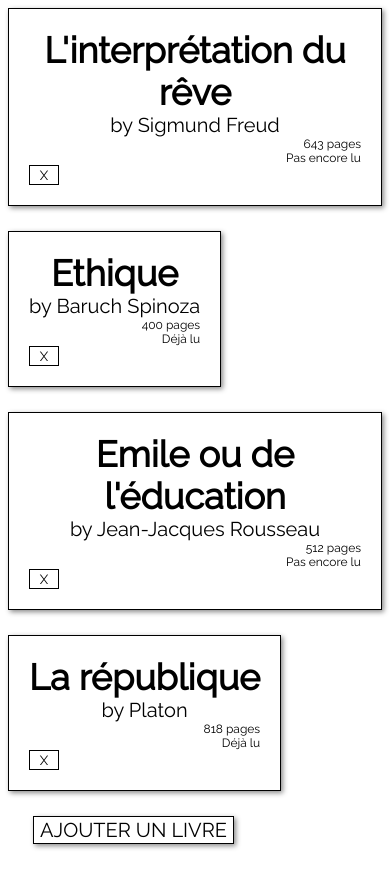
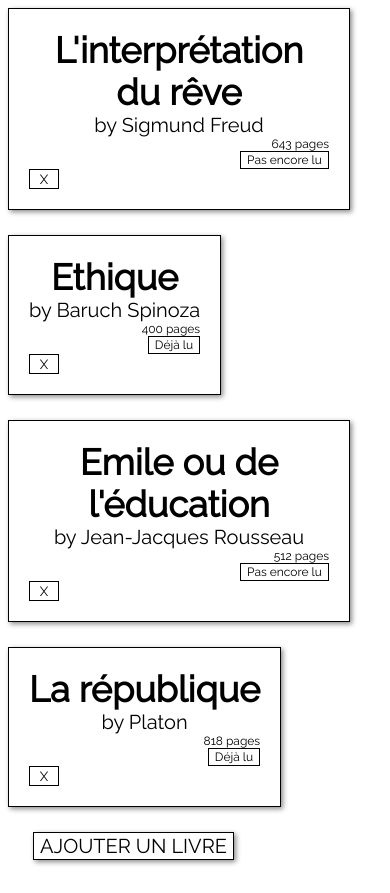
Before and after one commit to majunon/library, a plain HTML site: page index.html in a window 390 px wide. Drawn offline with Linux system fonts and the light colour scheme.

Commit message:
add localStorage for myLibrary

```diff
--- a/script.js
+++ b/script.js
@@ -1,4 +1,17 @@
 let myLibrary = []; //My book library
+// if the local storage has been used...
+if(localStorage.length){
+  myLibrary = localStorage.getItem('myLibrary'); // charge the library from the local storage
+  myLibrary = JSON.parse(myLibrary);
+}
+else{
+  // Add some books exemples
+  addBookToLibrary("L'interprétation du rêve", 'Sigmund Freud', 643, false);
+  addBookToLibrary('Ethique', 'Baruch Spinoza', 400, true);
+  addBookToLibrary("Emile ou de l'éducation", 'Jean-Jacques Rousseau', 512, false);
+  addBookToLibrary('La république', 'Platon', 818, true);
+}
+
 // The cards container
 const wrap = document.querySelector('.cards-container');
 // Add book button
@@ -20,6 +33,9 @@ function Book(id, title, author, nbOfPages, alreadyRead) {
   this.author = author;
   this.nbOfPages = nbOfPages;
   this.alreadyRead = alreadyRead;
+  this.toggleReadStatus = function(){
+    this.alreadyRead=!this.alreadyRead;
+  }
 }
 
 // A function to add a book in the library
@@ -29,6 +45,7 @@ function addBookToLibrary(title, author, nbOfPages, alreadyRead) {
     index++;
   }
   myLibrary.push(new Book(index,title, author, nbOfPages, alreadyRead));
+  localStorage.setItem('myLibrary',JSON.stringify(myLibrary));
 }
 
 // A function to remove a book from the library
@@ -36,12 +53,6 @@ function removeBook(id){
   myLibrary=myLibrary.filter(item => item.id != id);
   displayBooks();
 }
-
-// Some books exemples
-addBookToLibrary("L'interprétation du rêve", 'Sigmund Freud', 643, false);
-addBookToLibrary('Ethique', 'Baruch Spinoza', 400, true);
-addBookToLibrary("Emile ou de l'éducation", 'Jean-Jacques Rousseau', 512, false);
-addBookToLibrary('La république', 'Platon', 818, true);
 
 // Function to displayBooks
 function displayBooks() {
@@ -55,7 +66,7 @@ function displayBooks() {
     let title = document.createElement('div');
     let author = document.createElement('div');
     let pages = document.createElement('div');
-    let read = document.createElement('div');
+    let read = document.createElement('button');
     let suppr = document.createElement('button');
 
     title.innerText = myLibrary[i].title;
@@ -67,6 +78,10 @@ function displayBooks() {
     else{
       read.innerText = "Pas encore lu";
     }
+    read.addEventListener('click',event => {
+      myLibrary[i].toggleReadStatus();
+      displayBooks();
+    });
     suppr.innerText = "X";
 
     card.classList.add("card");
--- a/style.css
+++ b/style.css
@@ -1,5 +1,4 @@
 @import url('https://fonts.googleapis.com/css2?family=Raleway&display=swap');
-
 * {
   font-family: 'Raleway', sans-serif;
 }
@@ -17,6 +16,8 @@
   display: flex;
   flex-direction: column;
   text-align: center;
+  max-width: 300px;
+  justify-content: space-between;
 }
 
 .title {
@@ -34,43 +35,51 @@
   align-self: end;
 }
 
-.addBook{
+.read {
+  background-color: white;
+  border: solid black 1px;
+}
+
+.addBook {
   background-color: white;
   border: solid black 1px;
   box-shadow: 2px 2px 5px 0px rgba(0, 0, 0, 0.46);
-  margin : 25px;
-  font-size: 20px;;
+  margin: 25px;
+  font-size: 20px;
+  ;
 }
 
-.formAddBook{
+.formAddBook {
   display: flex;
   flex-direction: column;
-  gap:10px;
-  width:250px;
+  gap: 10px;
+  width: 250px;
   position: absolute;
-  left:50%;
+  left: 50%;
   bottom: 50%;
-  transform: translate(-50%,0);
+  transform: translate(-50%, 0);
   margin: auto;
   padding: 20px;
   border: solid black 1px;
   box-shadow: 2px 2px 5px 0px rgba(0, 0, 0, 0.46);
   background-color: white;
-  visibility:hidden;
+  visibility: hidden;
   font-size: 25px;
   font-weight: 700;
 }
 
-#form-checkbox{
+#form-checkbox {
   align-self: flex-start;
 }
-#form-button{
-  width:50%;
-  margin:auto;
+
+#form-button {
+  width: 50%;
+  margin: auto;
 }
 
-.suppr-button{
-  width:30px;
+.suppr-button {
+  width: 30px;
   background-color: white;
   border: solid black 1px;
+  align-self: flex-start;
 }
```
